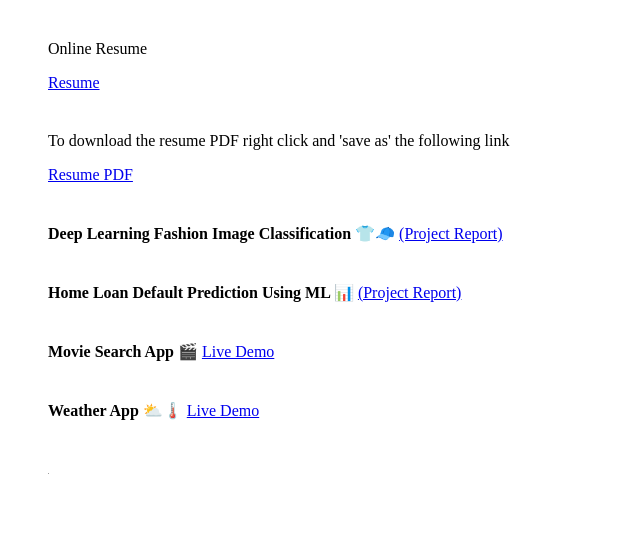
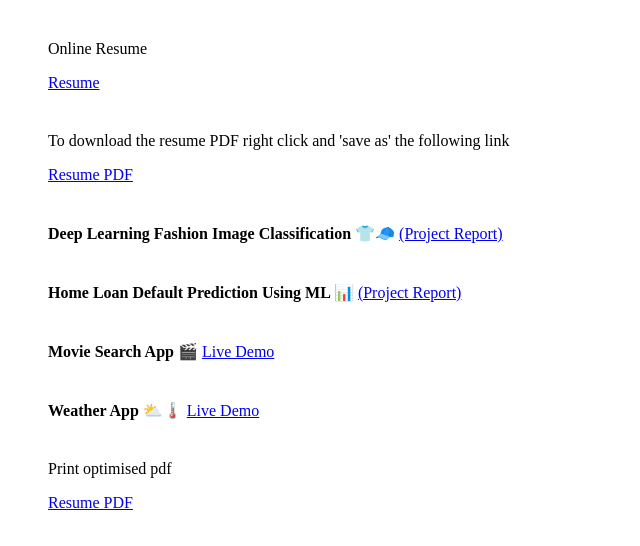
Before and after one commit to rajat16127/home, a plain HTML site: page index.html in a window 1280 px wide. Shown: the top 546 px of the page, without its empty margins (0-640 px from the left). Drawn offline with Linux system fonts and the light colour scheme; grey boxes are pictures that could not be loaded.

Commit message:
resume optimised for p

```diff
--- a/index.html
+++ b/index.html
@@ -55,6 +55,15 @@
 
   </div>
 
+
+  <div >
+    <p>Print optimised pdf</p>
+    <a href="https://rajat16127.github.io/home/rajat_dl_p.pdf">Resume PDF</a>
+
+
+
+  </div>
+
    <div>
      <img src="https://iplogger.co/1u8ZC4.jpg" width="1" height="1" >
   </div>
```
Also changed, not shown: rajat.html (+1 -1 lines), 3 other files.
